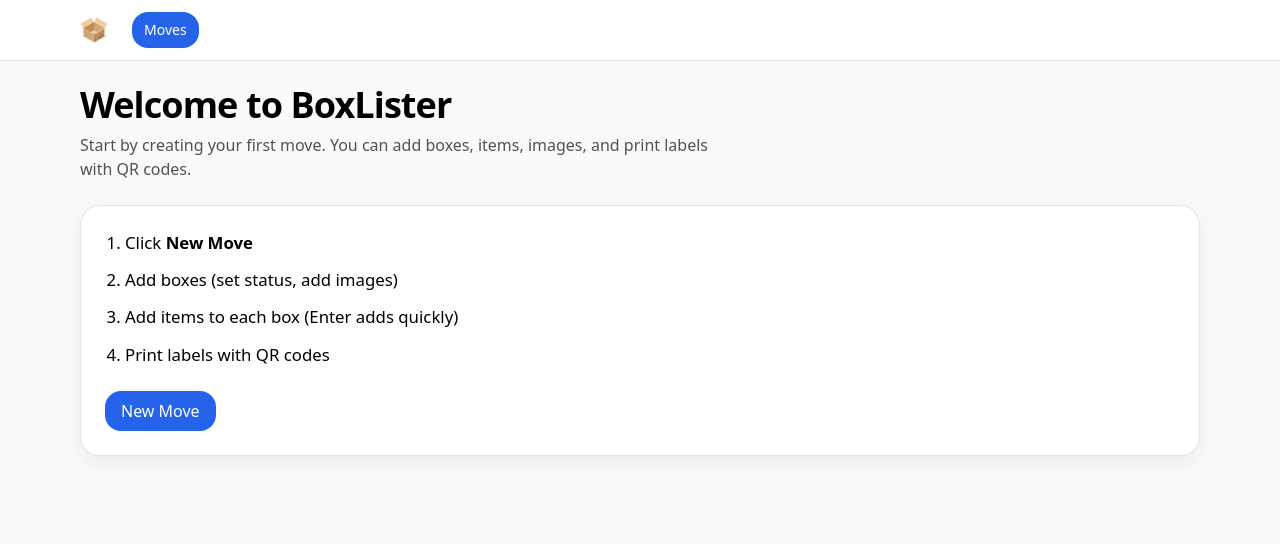
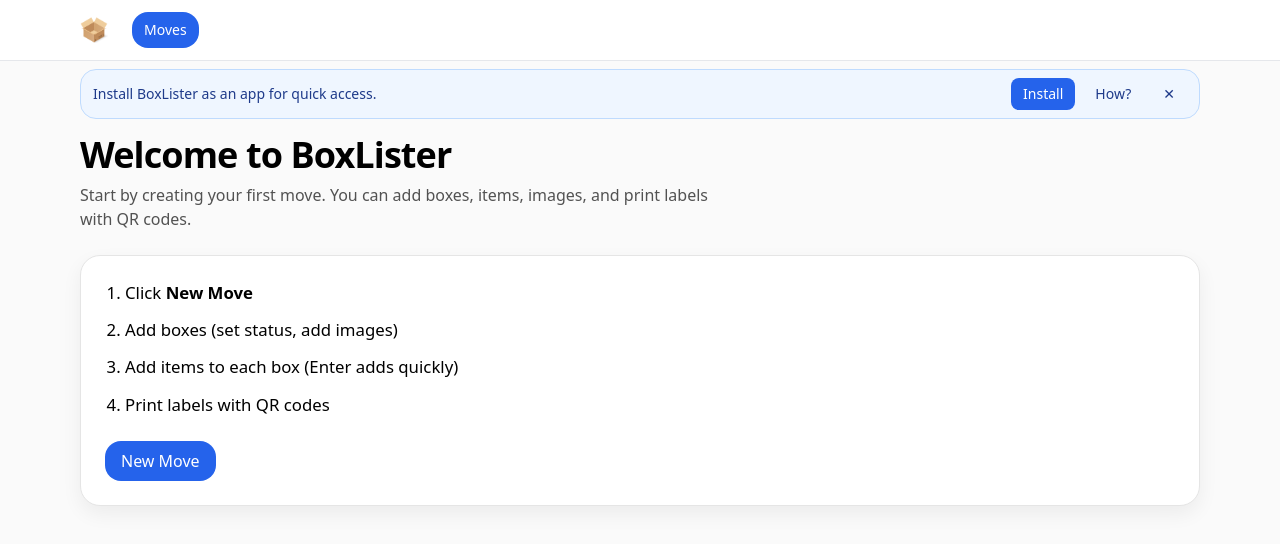
Before and after one commit to digiprofits/boxlisttest, a React (Vite) app: page / in a window 1280 px wide. Shown: the top 544 px of the page. Built offline with nearby package versions, Linux system fonts and the light colour scheme.

Commit message:
Update App.tsx

```diff
--- a/src/App.tsx
+++ b/src/App.tsx
@@ -1,20 +1,13 @@
-import { Outlet, useNavigate, useParams } from 'react-router-dom';
-import TopBar from './components/TopBar';
-import { useEffect } from 'react';
-import { useUI } from './store';
+import { Outlet } from 'react-router-dom';
+import TopBar from '@/components/TopBar';
+import InstallBanner from '@/components/InstallBanner';
 
-export default function App(){
-  const nav = useNavigate();
-  const { currentMoveId, setCurrentMove } = useUI();
-
-  useEffect(()=>{
-    // stay as-is, route components manage currentMoveId
-  }, [currentMoveId]);
-
+export default function App() {
   return (
-    <div className="min-h-dvh bg-neutral-50">
+    <div className="min-h-screen">
       <TopBar />
-      <main className="mx-auto max-w-6xl px-4 py-6">
+      <InstallBanner />
+      <main className="mx-auto max-w-6xl px-3 sm:px-4 py-4">
         <Outlet />
       </main>
     </div>
```
